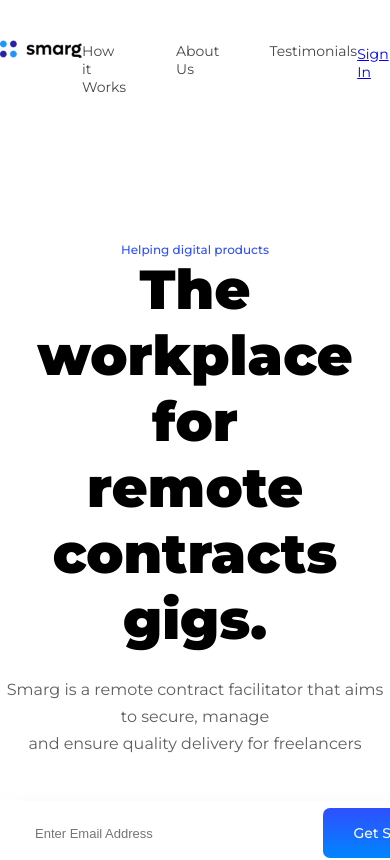
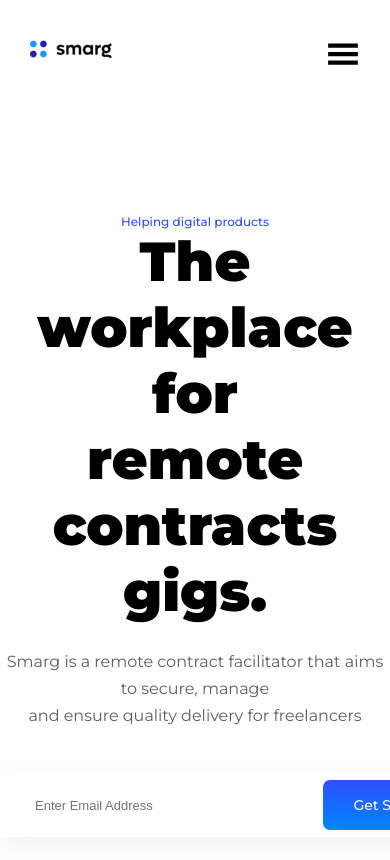
Before and after one commit to Marleek018/smarg, a React (Vite) app: page / in a window 390 px wide. Shown: the top 860 px of the page. Built offline with nearby package versions, Linux system fonts and the light colour scheme.

Commit message:
adjustment

```diff
--- a/src/Components/Card/Card.jsx
+++ b/src/Components/Card/Card.jsx
@@ -7,7 +7,6 @@ const Card = ({element}) => {
         <img src={element.img} alt="IMAGE" />
         <h3>{element.heading}</h3>
         <p>{element.text}</p>
-
     </div>
   );
 }
--- a/src/Components/Navbar/Navbar.css
+++ b/src/Components/Navbar/Navbar.css
@@ -55,4 +55,23 @@
 .hamburger{
   margin-top: 37px;
   font-size: 34px;
+  display: none;
 }
+
+@media screen and (max-width: 769px) {
+
+  .hamburger{
+  display: block;
+}
+.sign-cont{
+  display: none;
+}
+.menu-opt{
+  display: none;
+}
+.nav-cont{
+  justify-content: space-between;
+  margin-left: 30px;
+  margin-right: 30px;
+}
+}
--- a/src/Components/Section/Section.css
+++ b/src/Components/Section/Section.css
@@ -64,3 +64,9 @@
     padding-top: 96px;
     padding-bottom: 96px;
 }
+@media screen and (max-width: 769px) {
+  .section-image{
+    display: none;
+  }
+
+}
--- a/src/Components/Section/Section.jsx
+++ b/src/Components/Section/Section.jsx
@@ -59,7 +59,7 @@ const Section = () => {
           <button>Get Started</button>
         </div>
         <div>
-          <img src={img2} alt="IMAGE" />
+          <img className="section-image" src={img2} alt="IMAGE" />
         </div>
       </div>
     </div>
--- a/src/Pages/Homepage/Homepage.css
+++ b/src/Pages/Homepage/Homepage.css
@@ -119,3 +119,9 @@ width: 316px;
   margin-left: 200px;
   margin-top: 80px;
 }
+@media screen and (max-width: 769px) {
+  .heroimg{
+    display: none;
+  }
+
+}
```
